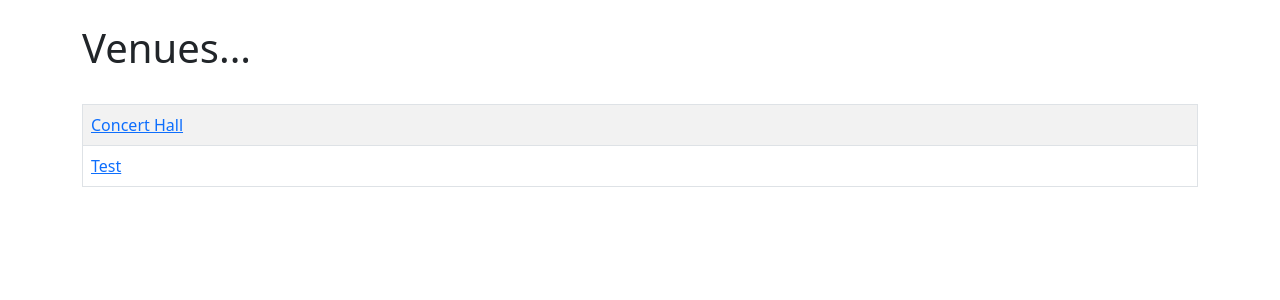
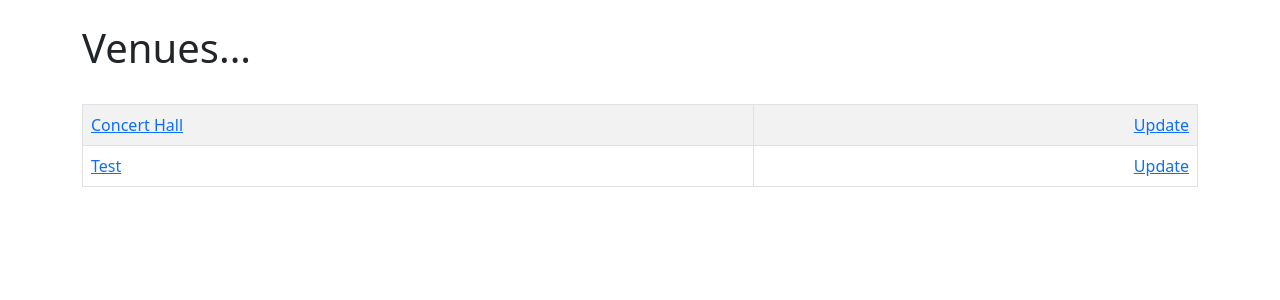
Before and after one commit to martproz/djangoEvents, a Django app: page /list_venues in a window 1280 px wide. Shown: the part 56-356 px from the top of the page. Run offline with Django 4.2, Linux system fonts and the light colour scheme; data comes from the database, SQL or seed files in the repository.

Commit message:
update venue button not yet

```diff
--- a/events/templates/events/venue.html
+++ b/events/templates/events/venue.html
@@ -10,6 +10,9 @@
             <td>
                 <a href="{% url 'show-venue' venue.id %}">{{ venue }} </a><br />
             </td>
+            <td align="right">
+                <a href="{% url 'update-venue' venue.id %}">Update</a>
+            </td>
         </tr>
     {% endfor %}
 </table>
--- a/events/urls.py
+++ b/events/urls.py
@@ -10,4 +10,5 @@ urlpatterns = [
     path('list_venues', views.list_venues, name='list-venues'),
     path('show_venue/<venue_id>', views.show_venue, name='show-venue'),
     path('search_venues', views.search_venues, name='search-venues'),
+    path('update_venue/<venue_id>', views.update_venue, name='update-venue'),
 ]
--- a/events/views.py
+++ b/events/views.py
@@ -1,10 +1,22 @@
-from django.shortcuts import render
+from django.shortcuts import render, redirect
 import calendar
 from calendar import HTMLCalendar
 from datetime import datetime
 from django.http import HttpResponseRedirect
 from .models import Event, Venue
 from .forms import VenueForm
+
+
+def update_venue (request, venue_id):
+    venue = Venue.objects.get(pk=venue_id)
+    form = VenueForm(request.POST or None, instance=venue)
+    if form.is_valid():
+        form.save()
+        return redirect('list-venues')
+
+    return render(request, 'events/update_venue.html',
+        {'venue': venue,
+        'form': form})
 
 def search_venues(request):
     if request.method == 'POST':
```
Also changed, not shown: events/templates/events/update_venue.html (added, +12 -0 lines).
